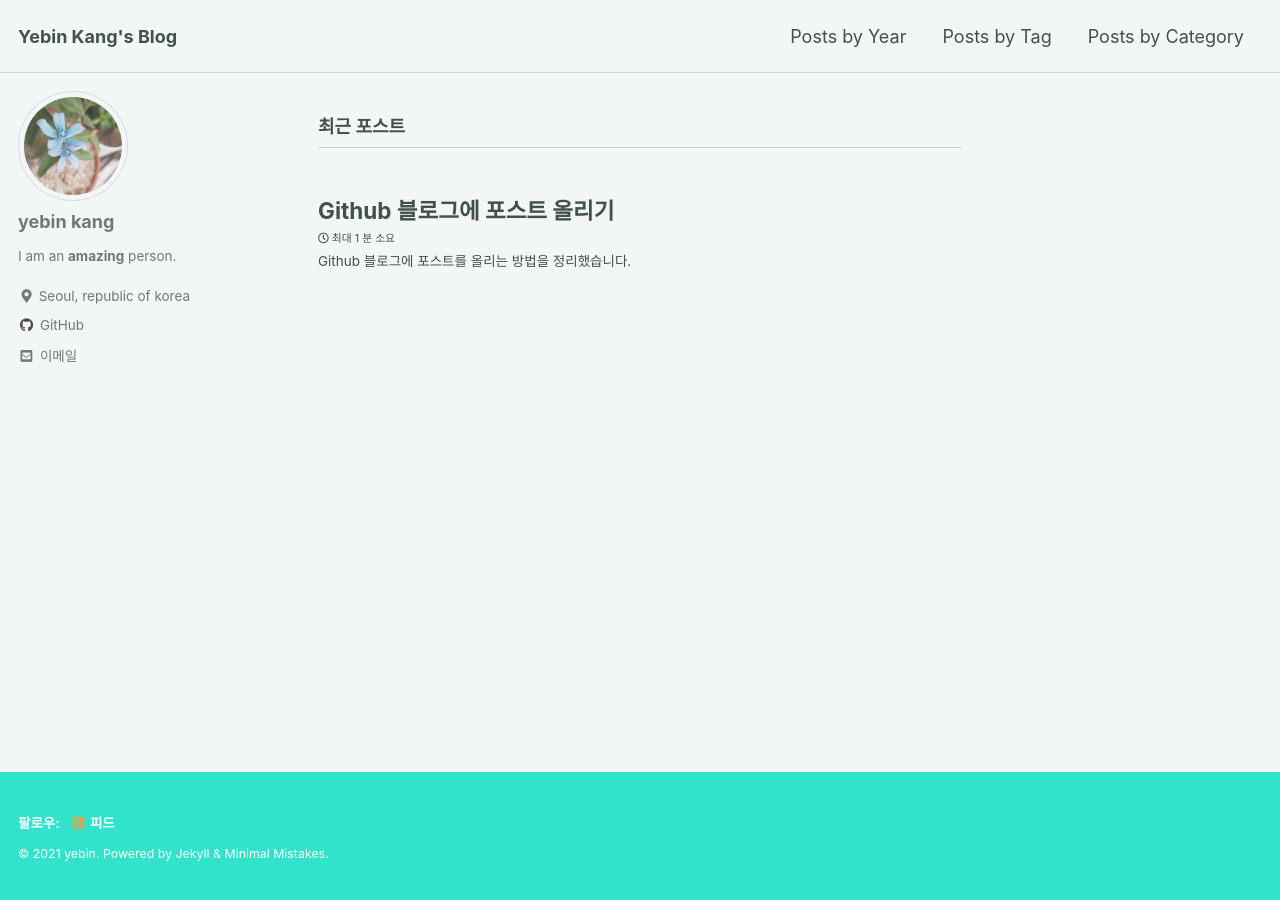
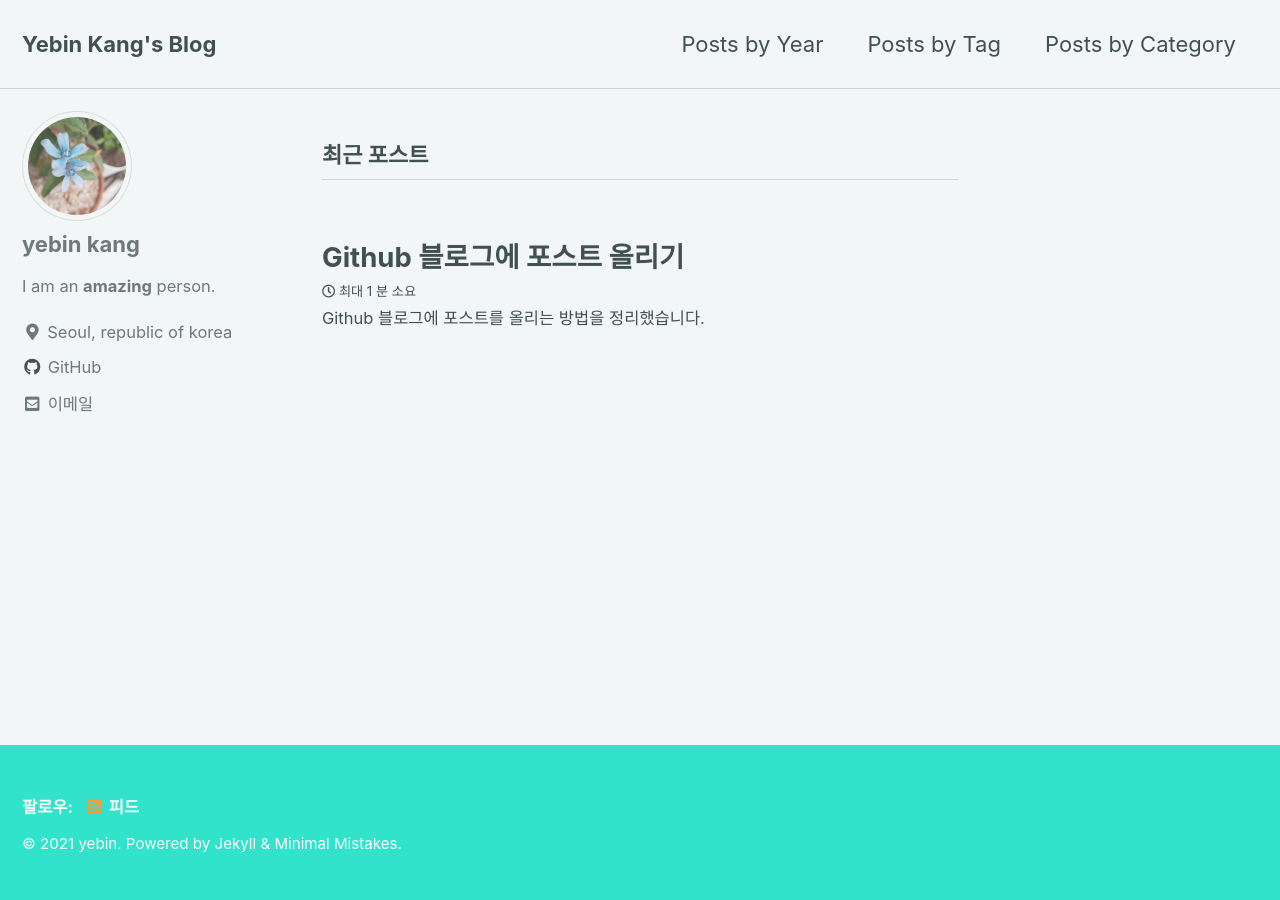
Before and after one commit to yebinkang/yebinkang.github.io, a Jekyll site: the page built from index.html, in a window 1280 px wide. Built offline with Jekyll 4.4.1, drawn with Linux system fonts in a browser that asks for light colours; cached includes are drawn as plain includes; the list of posts is cut into pages by our own code.

Commit message:
블로그 수정

```diff
--- a/_sass/minimal-mistakes/_reset.scss
+++ b/_sass/minimal-mistakes/_reset.scss
@@ -11,15 +11,15 @@ html {
   font-size: 16px;
 
   @include breakpoint($medium) {
-    font-size: 16px;
+    font-size: 18px;
   }
 
   @include breakpoint($large) {
-    font-size: 16px;
+    font-size: 20px;
   }
 
   @include breakpoint($x-large) {
-    font-size: 18px;
+    font-size: 22px;
   }
 
   -webkit-text-size-adjust: 100%;
@@ -96,7 +96,7 @@ a:active {
 sub,
 sup {
   position: relative;
-  font-size: 75%;
+  font-size: 100%;
   line-height: 0;
   vertical-align: baseline;
 }
--- a/assets/css/main.scss
+++ b/assets/css/main.scss
@@ -7,6 +7,7 @@
 @import "minimal-mistakes/skins/{{ site.minimal_mistakes_skin | default: 'default' }}"; // skin
 @import "minimal-mistakes"; // main partials
 
+//메뉴에 밑줄 지우기
 .archive a {
     color: inherit;
     text-decoration: none;
```
